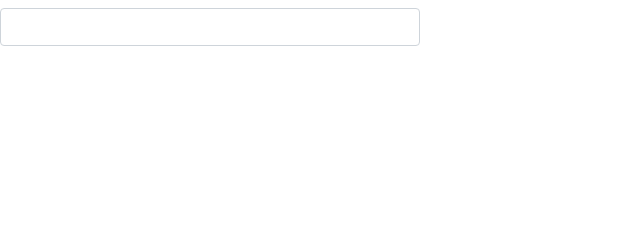
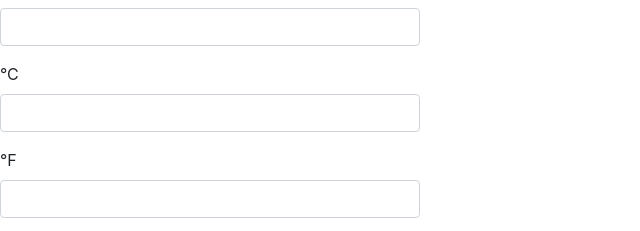
Before and after one commit to Avi-Cohen-Nehemia/react-basics, a React (Create React App) app: page / in a window 1280 px wide. Shown: the part 1721-1952 px from the top of the page, without its empty margins (0-640 px from the left). Before the commit the page ends 1783 px from the top, so only its background shows below. Built offline with nearby package versions, Linux system fonts and the light colour scheme.

Commit message:
solve TempConvertor exercise

```diff
--- a/src/components/Stuff/index.js
+++ b/src/components/Stuff/index.js
@@ -15,6 +15,7 @@ import RollCall from './../RollCall';
 import Colors from './../Colors';
 import Length from './../Length';
 import PasswordStrength from './../PasswordStrength';
+import TempConvertor from './../TempConvertor';
 
 const Stuff = ({ square }) => {
     return (
@@ -60,6 +61,7 @@ const Stuff = ({ square }) => {
             />
             <Length />
             <PasswordStrength />
+            <TempConvertor />
         </>
     )
 }
--- /dev/null
+++ b/src/components/TempConvertor/index.js
@@ -0,0 +1,68 @@
+import React, { Component } from 'react';
+
+class TempConvertor extends Component {
+    constructor(props) {
+        super(props);
+
+        this.state = {
+            celsius: '',
+            fahrenheit: ''
+        }
+
+        this.handleCelsius = this.handleCelsius.bind(this);
+        this.handleFahrenheit = this.handleFahrenheit.bind(this);
+    }
+
+    handleCelsius(e) {
+        let celsiusValue = e.currentTarget.value;
+
+        this.setState({
+            celsius: celsiusValue,
+            fahrenheit: celsiusValue !== '' ? celsiusValue * 1.8 + 32 : ''
+        });
+    }
+
+    handleFahrenheit(e) {
+        let fahrenheitsValue = e.currentTarget.value;
+
+        this.setState({
+            celsius: fahrenheitsValue !== '' ? (fahrenheitsValue - 32) / 1.8 : '',
+            fahrenheit: fahrenheitsValue
+        });
+    }
+
+    render() {
+        const { celsius, fahrenheit } = this.state;
+
+        return (
+            <form>
+                <div className="form-row">
+                    <div className="form-group col-md-4">
+                        <label htmlFor='celsius'>{'°C'}</label>
+                        <input
+                            id='celsius'
+                            value={celsius}
+                            onChange={(e) => this.handleCelsius(e)}
+                            className='form-control'
+                            type='number'
+                        />
+                    </div>
+                </div>
+                <div className="form-row">
+                    <div className="form-group col-md-4">
+                        <label htmlFor='fahrenheit'>{'°F'}</label>
+                        <input
+                            id='fahrenheit'
+                            value={fahrenheit}
+                            onChange={(e) => this.handleFahrenheit(e)}
+                            className='form-control'
+                            type='number'
+                        />
+                    </div>
+                </div>
+            </form>
+        );
+    }
+}
+
+export default TempConvertor;
```
